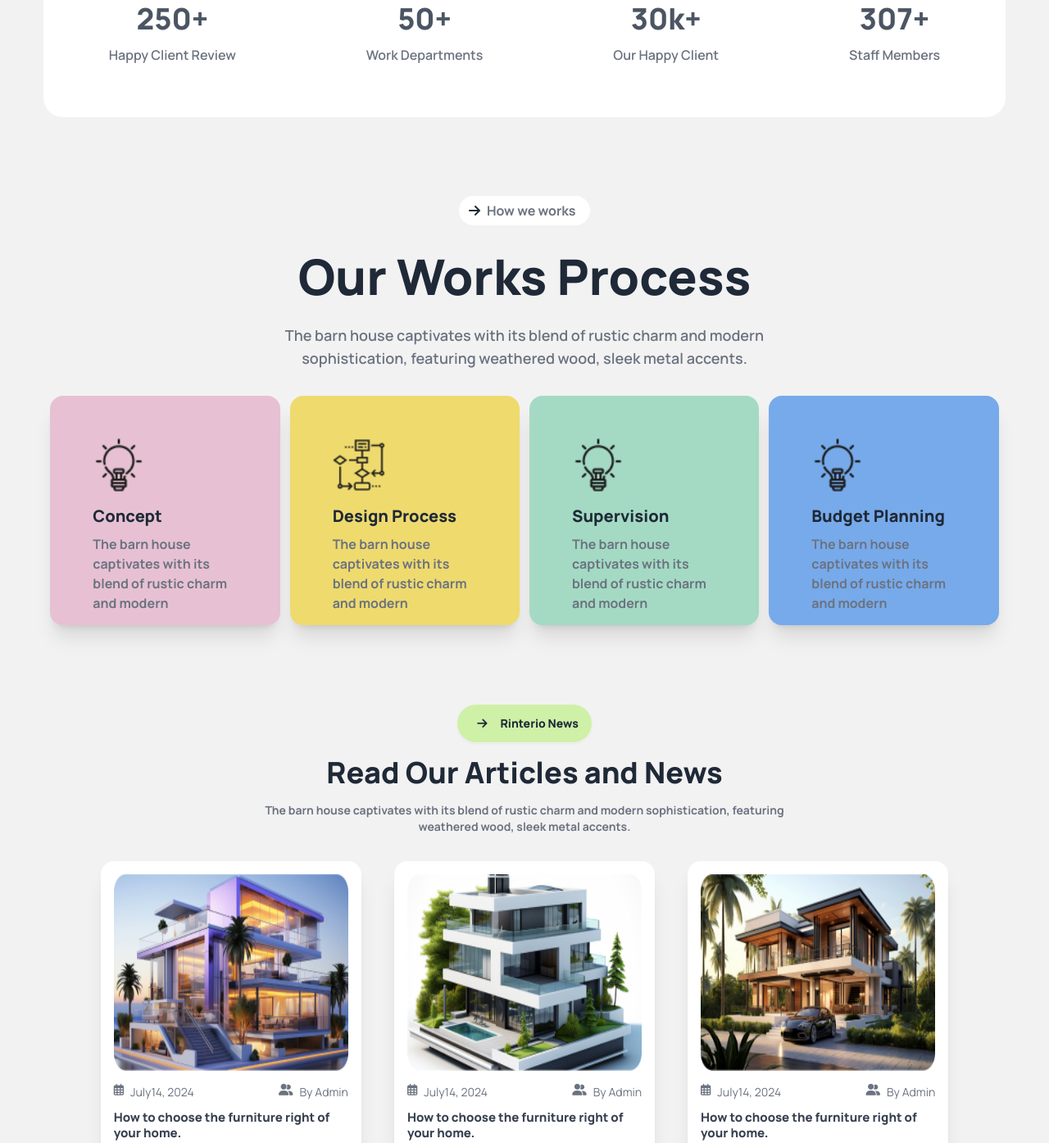
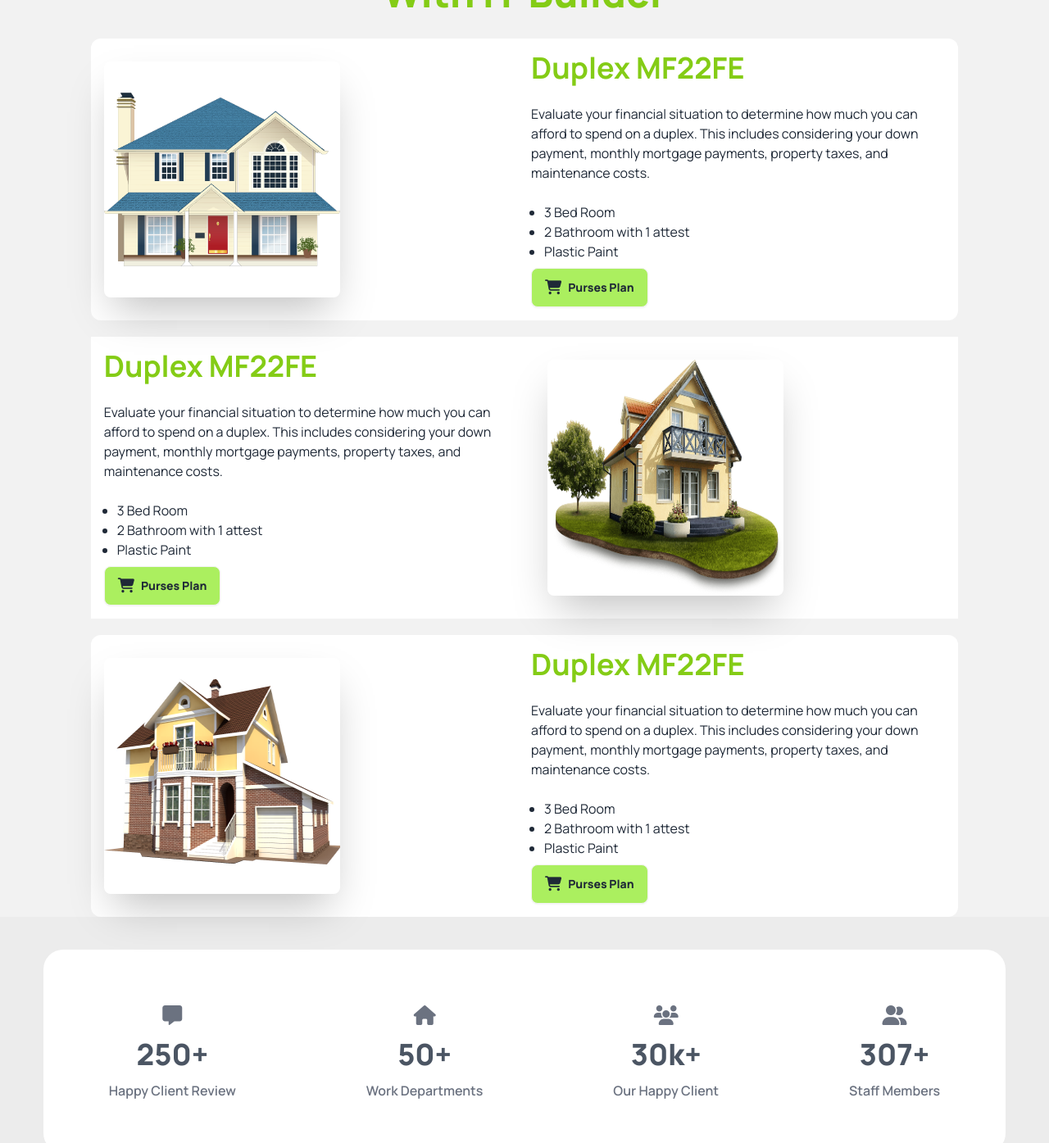
Before and after one commit to ahanaf607307/assignment-3-house-builder, a plain HTML site: page index.html in a window 1280 px wide. Shown: the part 1888-3283 px from the top of the page at 82% size. Drawn offline with nearby package versions, Linux system fonts and the light colour scheme.

Commit message:
compleate other section

```diff
--- a/index.html
+++ b/index.html
@@ -189,6 +189,84 @@
         </div>
       </div>
       <!-- about us ends -->
+
+      <!-- extra own challenge section start -->
+       <div class=" px-1 lg:w-10/12 mx-auto ">
+        <p class="text-red-200 font-semibold text-center mb-5">extra challenge part bellow </p>
+        <h1 class="text-3xl lg:text-5xl text-center font-black mb-8 text-lime-500">Make Your House Better <p class="mb-5 hidden md:flex"></p> With H-Builder</h1>
+
+        <div class=" ">
+          <div class="hero bg-white mb-5 rounded-xl ">
+            <div class="hero-content flex-col lg:flex-row-reverse grid grid-cols-1 md:grid-cols-2">
+              <img
+                src="./assets/color1.png "
+                class="w-[18rem] rounded-lg shadow-2xl mr-5" />
+              <div>
+                <h1 class="text-2xl mt-5 md:mt-0 md:text-4xl font-bold text-lime-500">Duplex MF22FE</h1>
+                <p class="py-6">
+                  Evaluate your financial situation to determine how much you can afford to spend on a duplex. This includes considering your down payment, monthly mortgage payments, property taxes, and maintenance costs.
+                </p>
+                <ul class="list-disc ml-4 mb-2">
+                  <li>3 Bed Room</li>
+                  <li>2 Bathroom with 1 attest</li>
+                  <li>Plastic Paint</li>
+                </ul>
+                <button class="btn bg-button_color font-black"><i class="fa-solid fa-cart-shopping text-lg"></i> Purses Plan</button>
+
+              </div>
+            </div>
+          </div>
+            <div class="hero-content bg-white flex-col mb-5 lg:flex-row-reverse grid grid-cols-1 md:grid-cols-2">
+
+              <div class="">
+                <h1 class="text-2xl mt-5 md:mt-0 md:text-4xl font-bold text-lime-500">Duplex MF22FE</h1>
+                <p class="py-6">
+                  Evaluate your financial situation to determine how much you can afford to spend on a duplex. This includes considering your down payment, monthly mortgage payments, property taxes, and maintenance costs.
+                </p>
+                <ul class="list-disc ml-4 mb-2">
+                  <li>3 Bed Room</li>
+                  <li>2 Bathroom with 1 attest</li>
+                  <li>Plastic Paint</li>
+                </ul>
+                <button class="btn bg-button_color font-black"><i class="fa-solid fa-cart-shopping text-lg"></i> Purses Plan</button>
+
+              </div>
+              <img
+              src="./assets/color2.png "
+              class="w-[18rem] h-[18rem] rounded-lg shadow-2xl md:ml-5 md:mr-5" />
+            </div>
+
+            <div class="hero bg-white mb-5 rounded-xl">
+              <div class="hero-content flex-col lg:flex-row-reverse grid grid-cols-1 md:grid-cols-2">
+                <img
+                  src="./assets/color3.png "
+                  class="w-[18rem] h-[18rem] rounded-lg shadow-2xl mr-5" />
+                <div>
+                  <h1 class="text-2xl mt-5 md:mt-0 md:text-4xl font-bold text-lime-500">Duplex MF22FE</h1>
+                  <p class="py-6">
+                    Evaluate your financial situation to determine how much you can afford to spend on a duplex. This includes considering your down payment, monthly mortgage payments, property taxes, and maintenance costs.
+                  </p>
+                  <ul class="list-disc ml-4 mb-2">
+                    <li>3 Bed Room</li>
+                    <li>2 Bathroom with 1 attest</li>
+                    <li>Plastic Paint</li>
+                  </ul>
+                  <button class="btn bg-button_color font-black"><i class="fa-solid fa-cart-shopping text-lg"></i> Purses Plan</button>
+
+                </div>
+              </div>
+            </div>
+        </div>
+
+
+
+
+        </div>
+
+
+
+       </div>
+      <!-- extra own challenge section ends -->
       <!-- clints counter start -->
       <div
         class="lg:flex md:grid md:grid-cols-2 md:grid-rows-2 w-11/12 lg:w-11/12 xl:w-11/12 mx-auto flex-col lg:flex-row bg-white rounded-3xl lg:mt-10 lg:mb-24 lg:py-8">
@@ -281,13 +359,13 @@
       <!-- work process ends -->
 
       <!-- portfolio section starts -->
-      <div>
 
-      </div>
       <!-- portfolio section ends -->
 
+
+
       <!-- articles section starts -->
-      <div class="lg:w-11/12 xl:w-10/12 px-1 md:px-4 mx-auto items-center pb-5 md:pb-10 lg:pb-20">
+      <div class="lg:w-11/12 xl:w-10/12 mt-12 px-1 md:px-4 mx-auto items-center pb-5 md:pb-10 lg:pb-20">
         <div class="flex justify-center items-center">
           <button class="btn bg-button2_color flex items-center rounded-full text-md"><i
               class="fa-solid fa-arrow-right p-2 rounded-full "></i>
@@ -395,7 +473,7 @@
 
 <div class="w-full mb-8">
   <div
-class="hero min-h-screen"
+class="hero "
 style="background-image: url(./assets/bg.jpg);">
 <div class="hero-overlay bg-opacity-0"></div>
 <div class="hero-content text-neutral-content text-center px-3 md:px-5 lg:px-24">
@@ -418,15 +496,15 @@ style="background-image: url(./assets/bg.jpg);">
 
 
     <div class="grid grid-cols-1 md:grid-cols-2 md:grid-rows-2 gap-y-3 text-sm md:gap-y-7 md:gap-x-10 lg:gap-x-5">
-      <input type="search" name="name" placeholder="First Name*" class="w-[22rem] md:w-[21rem] lg:w-[25rem] xl:w-[30rem] px-5 py-3 rounded-full text-gray-500 font-medium" id="">
-      <input type="search" name="name" placeholder="Last Name*" class="w-[22rem] md:w-[21rem] lg:w-[25rem] xl:w-[30rem] px-5 py-3 rounded-full text-gray-500 font-medium" id="">
-      <input type="search" name="name" placeholder="Phone Number*" class="w-[22rem] md:w-[21rem] lg:w-[25rem] xl:w-[30rem] px-5 py-3 rounded-full text-gray-500 font-medium" id="">
-      <input type="search" name="name" placeholder="Email Number*" class="w-[22rem] md:w-[21rem] lg:w-[25rem] xl:w-[30rem] px-5 py-3 rounded-full text-gray-500 font-medium" id="">
+      <input type="search" name="name" placeholder="First Name*" class="w-[18rem] md:w-[21rem] lg:w-[25rem] xl:w-[30rem] px-5 py-3 rounded-full text-gray-500 font-medium" id="">
+      <input type="search" name="name" placeholder="Last Name*" class="w-[18rem] md:w-[21rem] lg:w-[25rem] xl:w-[30rem] px-5 py-3 rounded-full text-gray-500 font-medium" id="">
+      <input type="search" name="name" placeholder="Phone Number*" class="w-[18rem] md:w-[21rem] lg:w-[25rem] xl:w-[30rem] px-5 py-3 rounded-full text-gray-500 font-medium" id="">
+      <input type="search" name="name" placeholder="Email Number*" class="w-[18rem] md:w-[21rem] lg:w-[25rem] xl:w-[30rem] px-5 py-3 rounded-full text-gray-500 font-medium" id="">
 
     </div>
 
     <div class="w-full mt-4 mb-10">
-      <textarea class=" bg-white w-[22rem] md:w-full p-5 rounded-2xl h-[13rem] text-gray-500 font-medium text-sm md:col-span-2 " placeholder="Write your message here"></textarea>
+      <textarea class=" bg-white w-[18rem] md:w-full p-5 rounded-2xl h-[13rem] text-gray-500 font-medium text-sm md:col-span-2 " placeholder="Write your message here"></textarea>
       <div class="text-center mt-3">
         <button class="flex items-center justify-center w-full text-center py-1.5 px-3 bg-button_color rounded-full text-md gap-x-2">
           <p class="font-extrabold text-black">Rinterio News</p>
```
Also changed, not shown: assets/color1.png (added), assets/color2.png (added), assets/color3.png (added).
